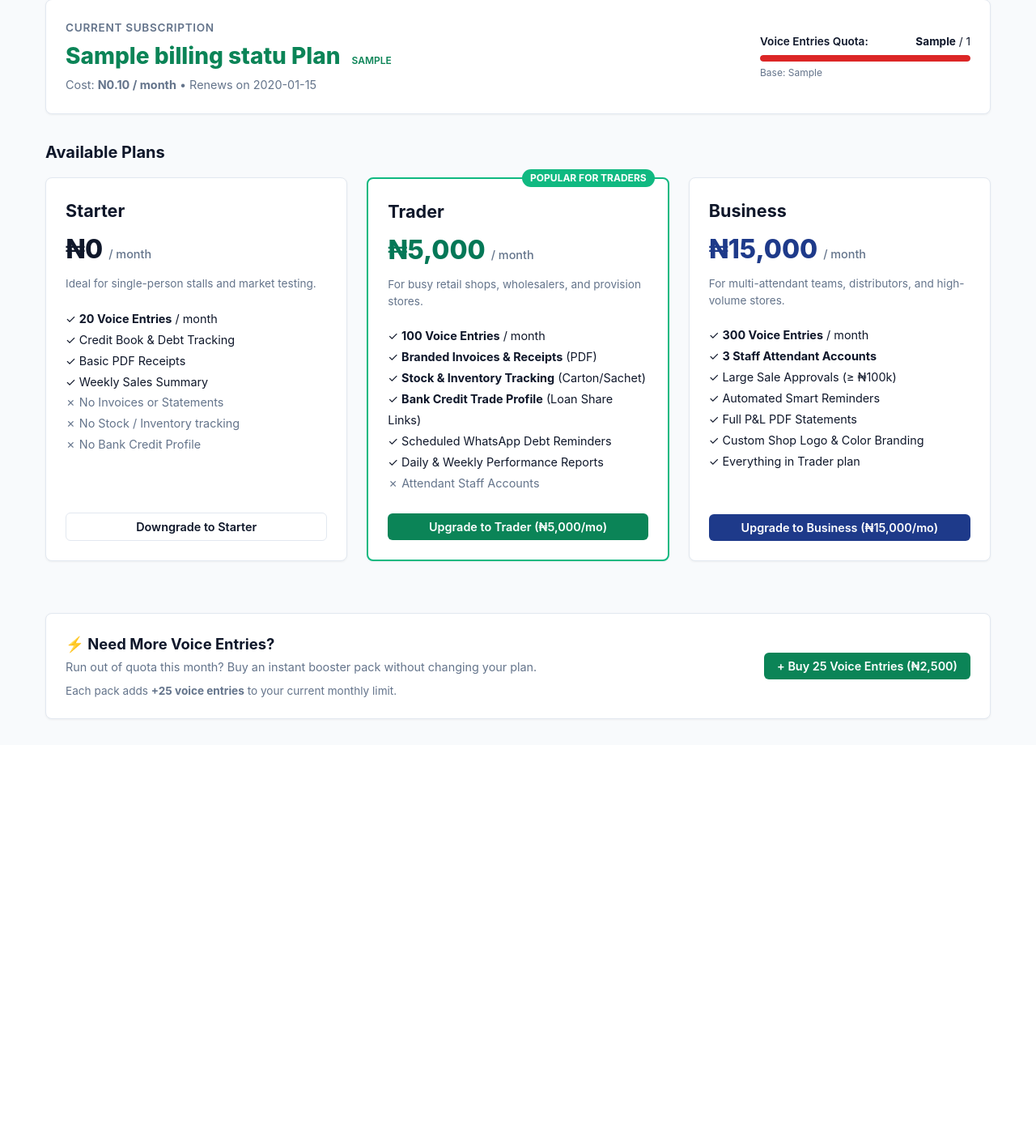
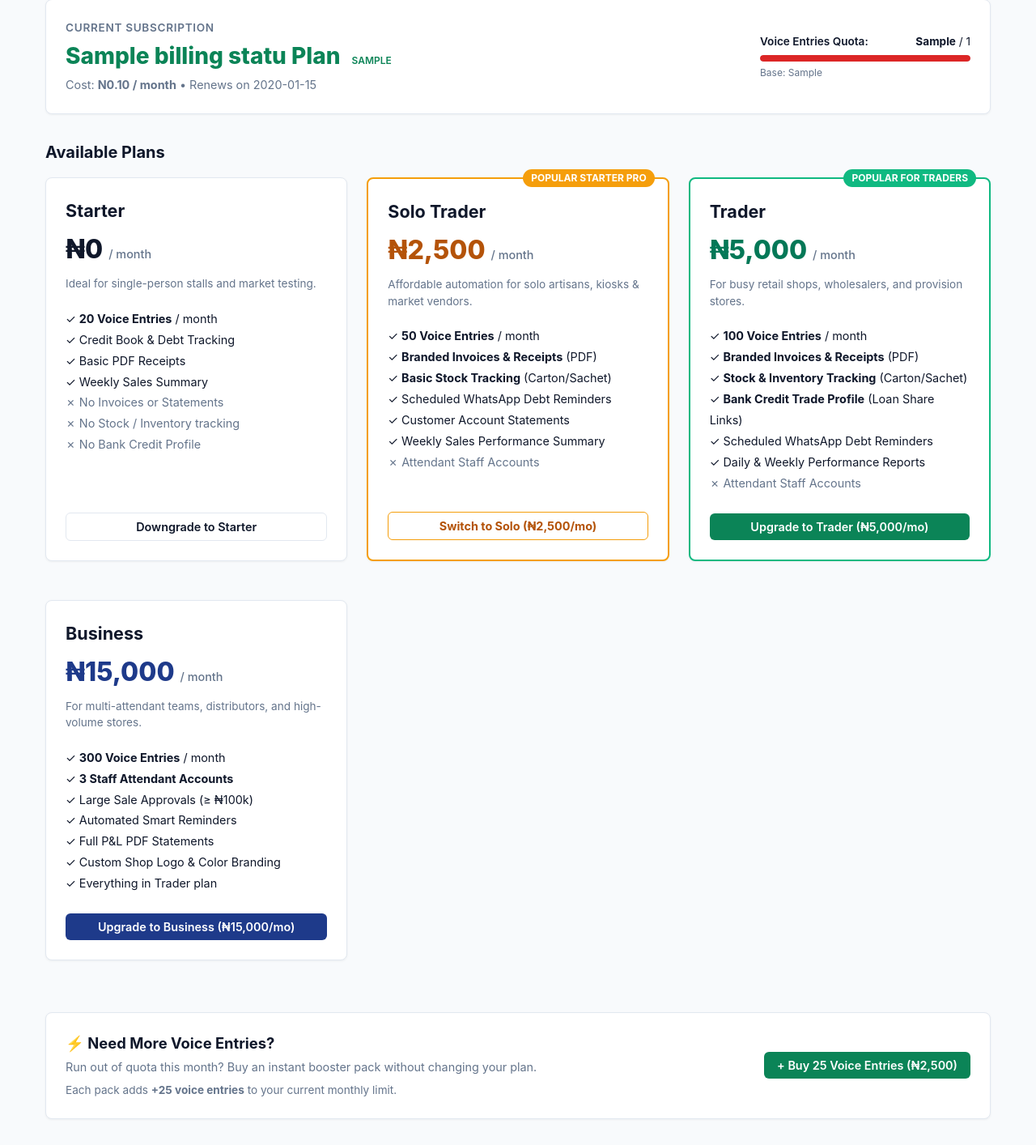
Before and after one commit to Idtimi/Business-padi, a FastAPI app: template app/templates/billing.html in a window 1280 px wide. Shown: the part 174-1588 px from the top of the page at 81% size. Before the commit the page ends 1063 px from the top, so only its background shows below. Run offline with FastAPI, Linux system fonts and the light colour scheme; the template is opened without the code that fills it: most values are stand-ins (such as "Sample title", 1, 10 or a date in 2020).

Commit message:
Add Solo Trader 2500 naira per month tier with 50 voice entries and stock

```diff
--- a/app/dashboard_routes.py
+++ b/app/dashboard_routes.py
@@ -103,6 +103,7 @@ def login_page(request: Request, token: str | None = None, error: str | None = N
     return templates.TemplateResponse(request, "login.html", {"error": error})
 
 
+@router.get("/login/demo")
 @router.post("/login/demo")
 def demo_login_action(db: Session = Depends(get_db)):
     """One-click instant login for judging and live evaluation."""
--- a/app/templates/base.html
+++ b/app/templates/base.html
@@ -27,6 +27,7 @@
         .nav-link:hover, .nav-link.active { color: var(--primary); background: #e8f5e9; }
         .badge { display: inline-block; padding: 0.2rem 0.5rem; font-size: 0.75rem; font-weight: 600; border-radius: 9999px; text-transform: uppercase; }
         .badge-starter { background: #e2e8f0; color: #475569; }
+        .badge-solo { background: #fef3c7; color: #92400e; }
         .badge-trader { background: #dbeafe; color: #1e40af; }
         .badge-business { background: #dcfce7; color: #166534; }
         .badge-success { background: #dcfce7; color: #166534; }
--- a/app/templates/billing.html
+++ b/app/templates/billing.html
@@ -90,6 +90,38 @@
         </div>
     </div>
 
+    <!-- SOLO TRADER (₦2,500 TIER) -->
+    <div class="card" style="display: flex; flex-direction: column; justify-content: space-between; position: relative; border: 2px solid {% if billing_status.plan_key == 'solo' %}var(--primary){% else %}#f59e0b{% endif %}; background: white;">
+        <span style="position: absolute; top: -12px; right: 16px; background: #f59e0b; color: white; padding: 2px 10px; border-radius: 999px; font-size: 0.75rem; font-weight: 700;">
+            {% if billing_status.plan_key == 'solo' %}CURRENT PLAN{% else %}POPULAR STARTER PRO{% endif %}
+        </span>
+        <div>
+            <h3 style="font-size: 1.35rem; font-weight: 700; margin-bottom: 0.25rem;">Solo Trader</h3>
+            <div style="font-size: 2rem; font-weight: 800; color: #b45309; margin: 0.5rem 0;">₦2,500 <span style="font-size: 0.9rem; color: var(--text-muted); font-weight: 500;">/ month</span></div>
+            <p style="color: var(--text-muted); font-size: 0.85rem; margin-bottom: 1.25rem;">Affordable automation for solo artisans, kiosks & market vendors.</p>
+
+            <ul style="list-style: none; padding: 0; margin: 0; font-size: 0.9rem; line-height: 1.8;">
+                <li>✓ <strong>50 Voice Entries</strong> / month</li>
+                <li>✓ <strong>Branded Invoices & Receipts</strong> (PDF)</li>
+                <li>✓ <strong>Basic Stock Tracking</strong> (Carton/Sachet)</li>
+                <li>✓ Scheduled WhatsApp Debt Reminders</li>
+                <li>✓ Customer Account Statements</li>
+                <li>✓ Weekly Sales Performance Summary</li>
+                <li style="color: var(--text-muted);">✗ Attendant Staff Accounts</li>
+            </ul>
+        </div>
+
+        <div style="margin-top: 1.5rem;">
+            {% if billing_status.plan_key == 'solo' %}
+            <button class="btn btn-outline" style="width: 100%; cursor: default; opacity: 0.8;" disabled>Current Active Plan</button>
+            {% else %}
+            <form method="post" action="/d/billing/upgrade?plan=solo">
+                <button type="submit" class="btn btn-outline" style="width: 100%; border-color: #f59e0b; color: #b45309; font-weight: 700;">Switch to Solo (₦2,500/mo)</button>
+            </form>
+            {% endif %}
+        </div>
+    </div>
+
     <!-- TRADER TIER -->
     <div class="card" style="display: flex; flex-direction: column; justify-content: space-between; position: relative; border: 2px solid {% if billing_status.plan_key == 'trader' %}var(--primary){% else %}#10b981{% endif %}; background: white;">
         <span style="position: absolute; top: -12px; right: 16px; background: #10b981; color: white; padding: 2px 10px; border-radius: 999px; font-size: 0.75rem; font-weight: 700;">
```
Also changed, not shown: config/plans.py (+18 -0 lines), tests/test_plans.py (+18 -0 lines).
